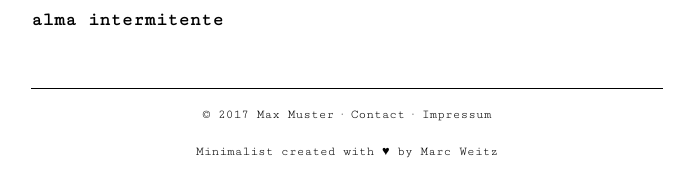
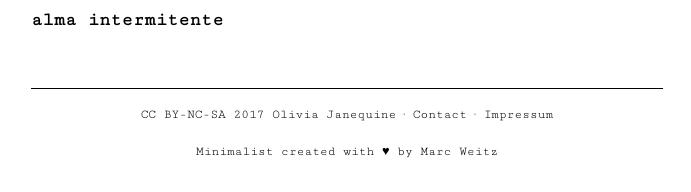
Before and after one commit to olivia-olivia/olivia-olivia.github.io, a Jekyll site: the page built from index.md, in a window 1280 px wide. Shown: the part 877-1069 px from the top of the page, without its empty margins (293-984 px from the left). Built offline with Jekyll 4.4.1, drawn with Linux system fonts in a browser that asks for light colours.

```diff
--- a/_config.yml
+++ b/_config.yml
@@ -1,5 +1,5 @@
 title: Minimalist
-owner: Max Muster
+owner: Olivia Janequine
 email:
 description: A simple and minimalistic jekyll blogging theme
 baseurl: "" # the subpath of your site, e.g. /blog
--- a/_includes/footer.html
+++ b/_includes/footer.html
@@ -1,6 +1,6 @@
 <div id="footer">
   <p>
-    © 2017 {{site.owner}}  ·
+    CC BY-NC-SA 2017 {{site.owner}}  ·
     <a href="{{site.url}}{{site.baseurl}}/contact/">Contact</a>  ·
     <a style="color: black;" href="{{site.url}}{{site.baseurl}}/impressum/">Impressum</a>
   </p>
```
